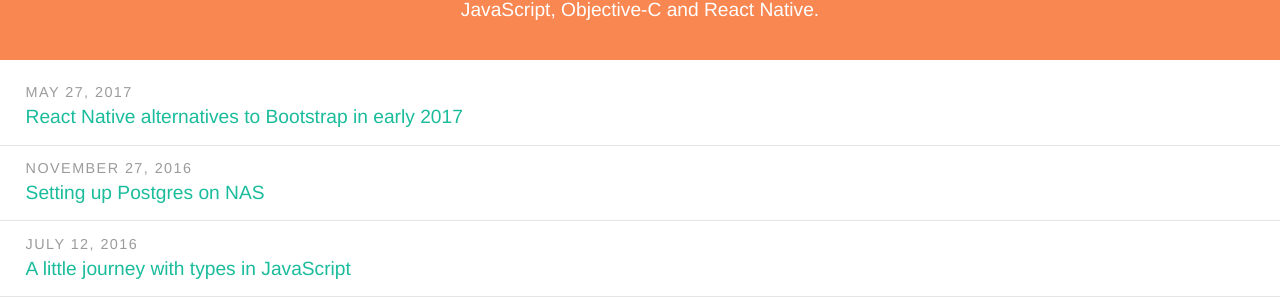
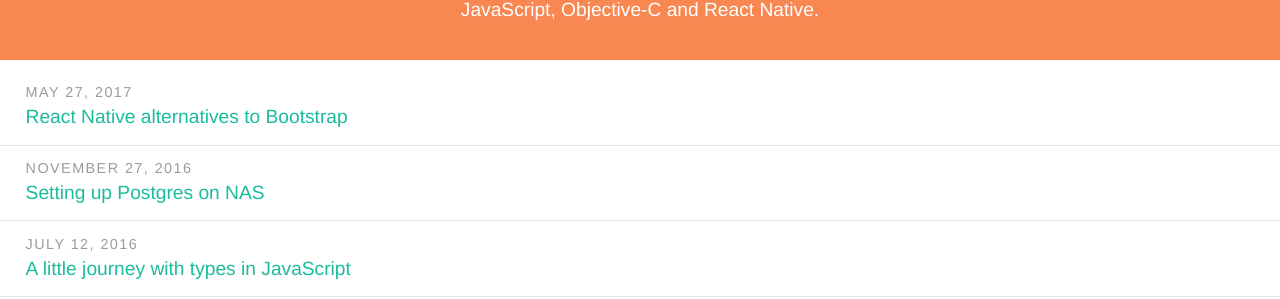
Before and after one commit to ptmt/ptmt.github.com, a Jekyll site: the page built from index.html, in a window 1280 px wide. Shown: the part 189-488 px from the top of the page. Built offline with Jekyll 4.4.1, drawn with Linux system fonts in a browser that asks for light colours; nearby versions of some CDN libraries; some web fonts are replaced.

Commit message:
Updat title

```diff
--- a/_posts/2017-05-27-react-native-ui-components.md
+++ b/_posts/2017-05-27-react-native-ui-components.md
@@ -1,6 +1,6 @@
 ---
 layout: post
-title: React Native alternatives to Bootstrap in early 2017
+title: React Native alternatives to Bootstrap
 tags:
   - react-native
   - shoutem
@@ -16,7 +16,7 @@
 
 1. Shoutem UI: <https://github.com/shoutem/ui> (demo: [https://expo.io/@community/shoutem-ui-examples](mailto:https://expo.io/@community/shoutem-ui-examples)). High quality, complex, with very good marketing and additional visual tools to bootstrap. There are a lot of low-level components for layout (View, Row, ScrollView, Image, Tile, Divider). Support for themes which looks like scss. ![Shoutem](/images/2017/shoutem-introduction@2x.jpg)
 2. React Native Elements: <https://github.com/react-native-training/react-native-elements> (demo: [https://expo.io/@community/react-native-elements-starter](mailto:https://expo.io/@community/react-native-elements-starter)). This one is also popular, well-maintained by a community. It can be a good start, and certainly worth looking for some of the components. ![React Native Elements](/images/2017/elements.png)
-3. NativeBase.io ([https://getexponent.com/@community/native-base](mailto:https://getexponent.com/@community/native-base)). I have some problems with dropped frames in expo demo on iPhone 6, but this is not a problem of components itself. There is also a pretty great set of base components (Container, Button, H3, Text, Body, Right, List, ListItem, some of them feels like you're using styled-components). Uses shoutem themes. There is also a marketplace, which is a really sweet idea, I hope the market will evolve. <https://market.nativebase.io/> ($100-$500). NativeBase has <http://reazyframework.io/> as a full-featured framework solution, but I 've never tried it. ![NativeBase](/images/2017/nativebase-android.gif)
+3. NativeBase.io ([https://getexponent.com/@community/native-base](mailto:https://getexponent.com/@community/native-base)). I have some problems with dropped frames in expo demo on iPhone 6, but this is not a problem of components really. You can find a pretty great set of base components there (Container, Button, H3, Text, Body, Right, List, ListItem, some of them feels like you're using styled-components). NativeBase also uses Shoutem themes. There is also a marketplace, which is a really sweet idea, I hope the market will evolve. <https://market.nativebase.io/> ($100-$500). NativeBase has <http://reazyframework.io/> as a full-featured framework solution, but I 've never tried it. ![NativeBase](/images/2017/nativebase-android.gif)
 4. Pepperoni <https://github.com/futurice/pepperoni-app-kit> more about the full pack starter solution for React Native than UI components.
 5. <https://github.com/avocode/nachos-ui> Looked pretty basic to me some time ago, but getting more and more components. ![Nachos](/images/2017/nachos.jpg)
 6. <https://github.com/xinthink/react-native-material-kit> - components that fit Material UI. Very high quality in terms of feels on Android, but they are implemented as a fully native, so be ready to spend some time with setup if you need this on iOS for some reason. ![Material Kit](/images/2017/materialkit.gif)
```
